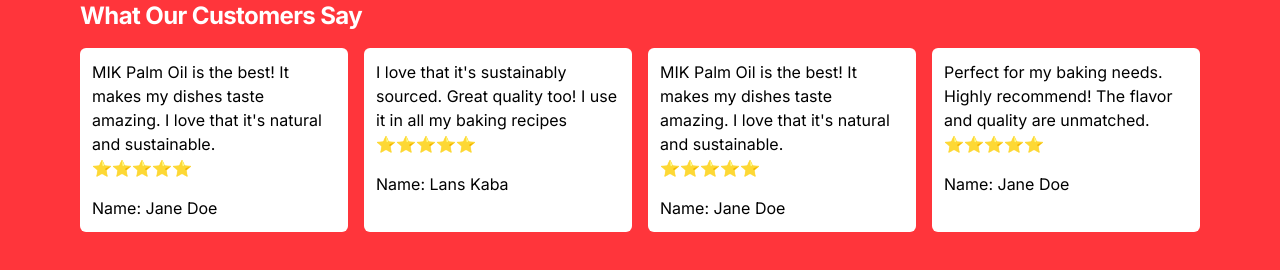
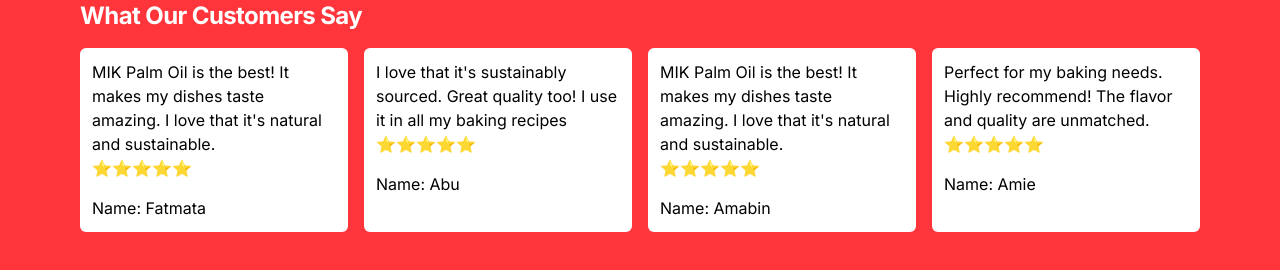
Before and after one commit to kabadev/mik, a Next.js app: page / in a window 1280 px wide. Shown: the part 1911-2181 px from the top of the page. Built offline with nearby package versions, Linux system fonts and the light colour scheme; no server answers; the database is empty.

Commit message:
Update About page in UI

```diff
--- a/src/components/Review.jsx
+++ b/src/components/Review.jsx
@@ -20,7 +20,7 @@
           </p>
           <span>⭐⭐⭐⭐⭐</span>
           <div className="flex gap-2">
-            <span>Name: Jane Doe</span>
+            <span>Name: Fatmata </span>
           </div>
         </div>
         <div className=" rounded-md p-3 space-y-4 bg-white">
@@ -30,7 +30,7 @@
           </p>
           <span>⭐⭐⭐⭐⭐</span>
           <div className="flex gap-2">
-            <span>Name: Lans Kaba</span>
+            <span>Name: Abu</span>
           </div>
         </div>
         <div className=" rounded-md p-3 space-y-4 bg-white">
@@ -40,7 +40,7 @@
           </p>
           <span>⭐⭐⭐⭐⭐</span>
           <div className="flex gap-2">
-            <span>Name: Jane Doe</span>
+            <span>Name: Amabin</span>
           </div>
         </div>
         <div className=" rounded-md p-3 space-y-4 bg-white">
@@ -50,7 +50,7 @@
           </p>
           <span>⭐⭐⭐⭐⭐</span>
           <div className="flex gap-2">
-            <span>Name: Jane Doe</span>
+            <span>Name: Amie</span>
           </div>
         </div>
       </div>
```
